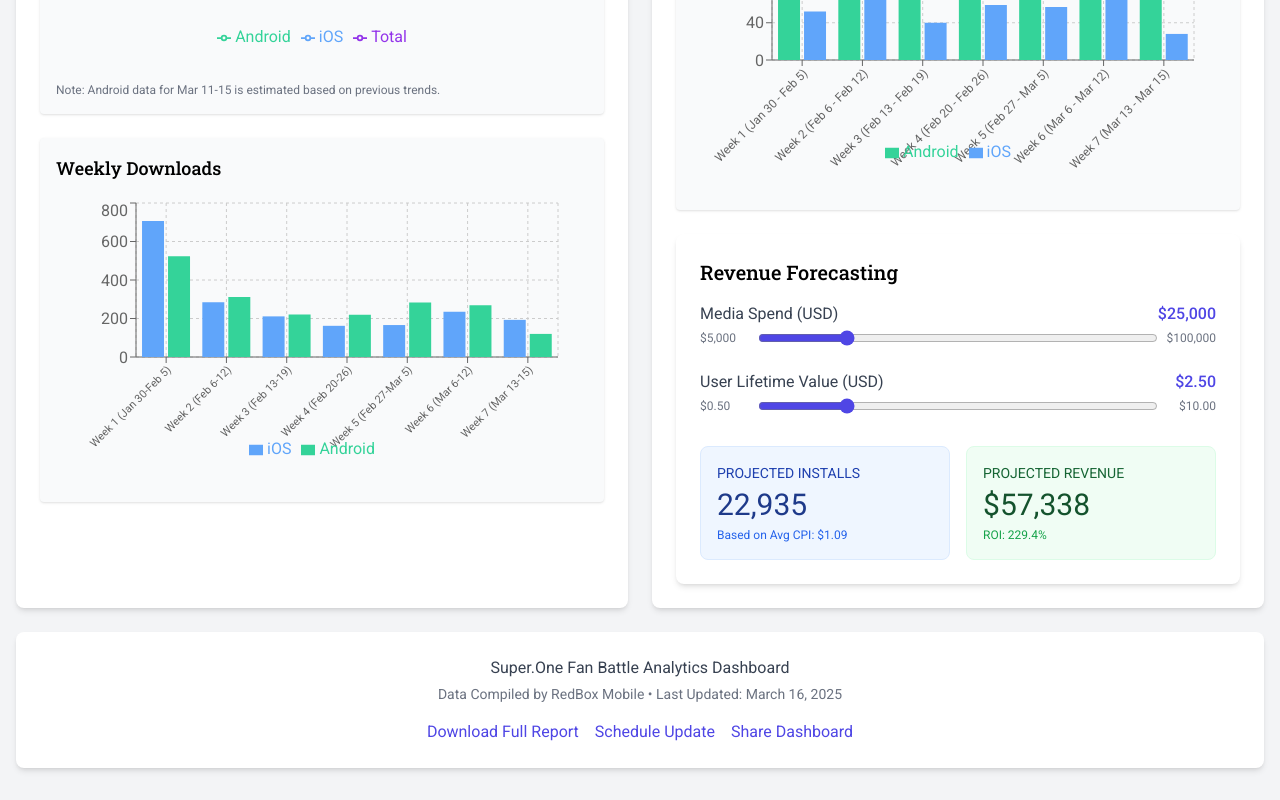
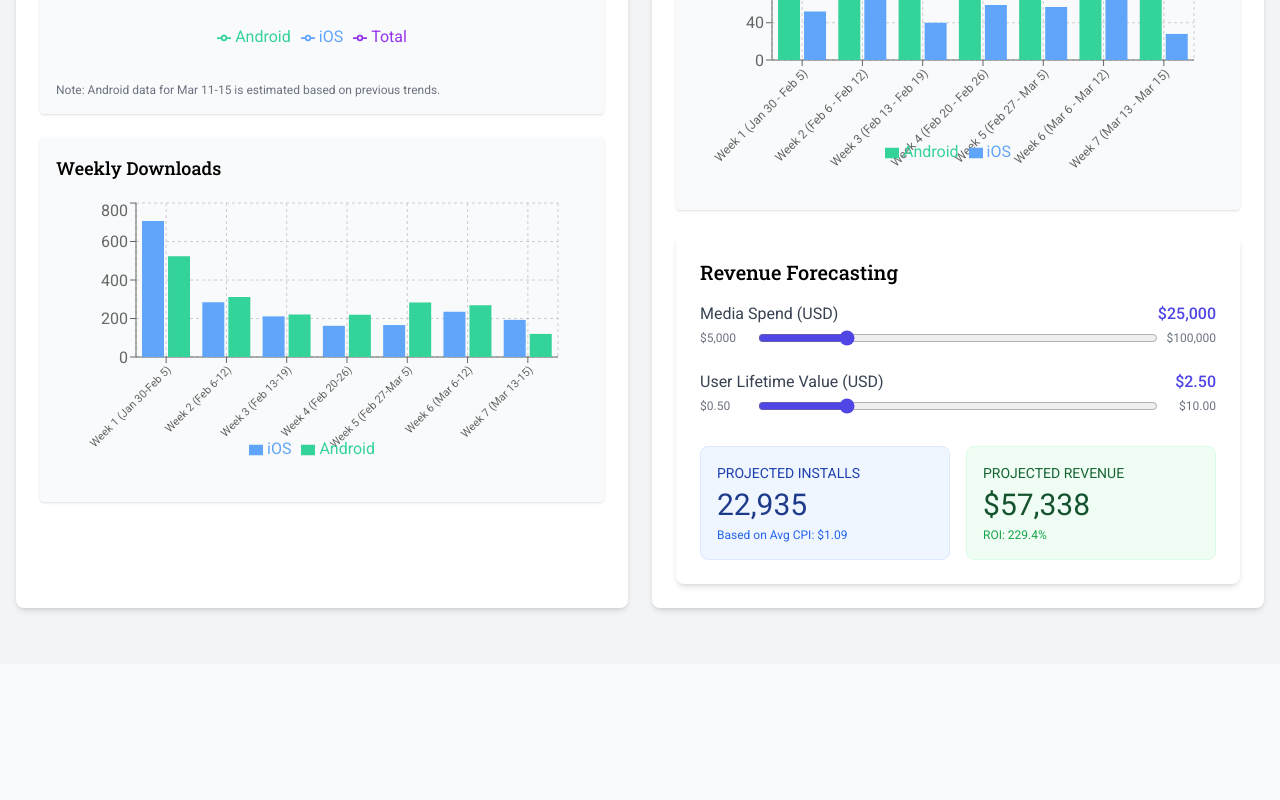
Before and after one commit to robertredbox/RBM_SuperOne_Dashboard_170325, a React (Create React App) app: page / in a window 1280 px wide. Shown: the part 790-1590 px from the top of the page. After the commit the page ends 1454 px from the top, so only its background shows below. Built offline with nearby package versions, Linux system fonts and the light colour scheme.

Commit message:
Remove footer from dashboard

```diff
--- a/src/components/Footer.js
+++ b/src/components/Footer.js
@@ -2,39 +2,7 @@ import React from 'react';
 
 const Footer = () => {
   return (
-    <div className="bg-white p-6 rounded-lg shadow-md mt-6 text-center">
-      <link href="https://fonts.googleapis.com/css2?family=Roboto:wght@400;500&family=Roboto+Slab:wght@500&display=swap" rel="stylesheet" />
-
-      <p className="text-gray-700" style={{ fontFamily: '"Roboto", sans-serif', fontWeight: 400 }}>
-        Super.One Fan Battle Analytics Dashboard
-      </p>
-      <p className="text-gray-500 text-sm mt-1" style={{ fontFamily: '"Roboto", sans-serif', fontWeight: 400 }}>
-        Data Compiled by RedBox Mobile • Last Updated: March 16, 2025
-      </p>
-      <div className="mt-4 flex justify-center space-x-4">
-        <button
-          className="text-indigo-600 hover:text-indigo-800 cursor-pointer"
-          style={{ fontFamily: '"Roboto", sans-serif', fontWeight: 400 }}
-          onClick={() => alert("Download report functionality will be implemented here")}
-        >
-          Download Full Report
-        </button>
-        <button
-          className="text-indigo-600 hover:text-indigo-800 cursor-pointer"
-          style={{ fontFamily: '"Roboto", sans-serif', fontWeight: 400 }}
-          onClick={() => alert("Schedule update functionality will be implemented here")}
-        >
-          Schedule Update
-        </button>
-        <button
-          className="text-indigo-600 hover:text-indigo-800 cursor-pointer"
-          style={{ fontFamily: '"Roboto", sans-serif', fontWeight: 400 }}
-          onClick={() => alert("Share dashboard functionality will be implemented here")}
-        >
-          Share Dashboard
-        </button>
-      </div>
-    </div>
+    <></>
   );
 };
 
```
